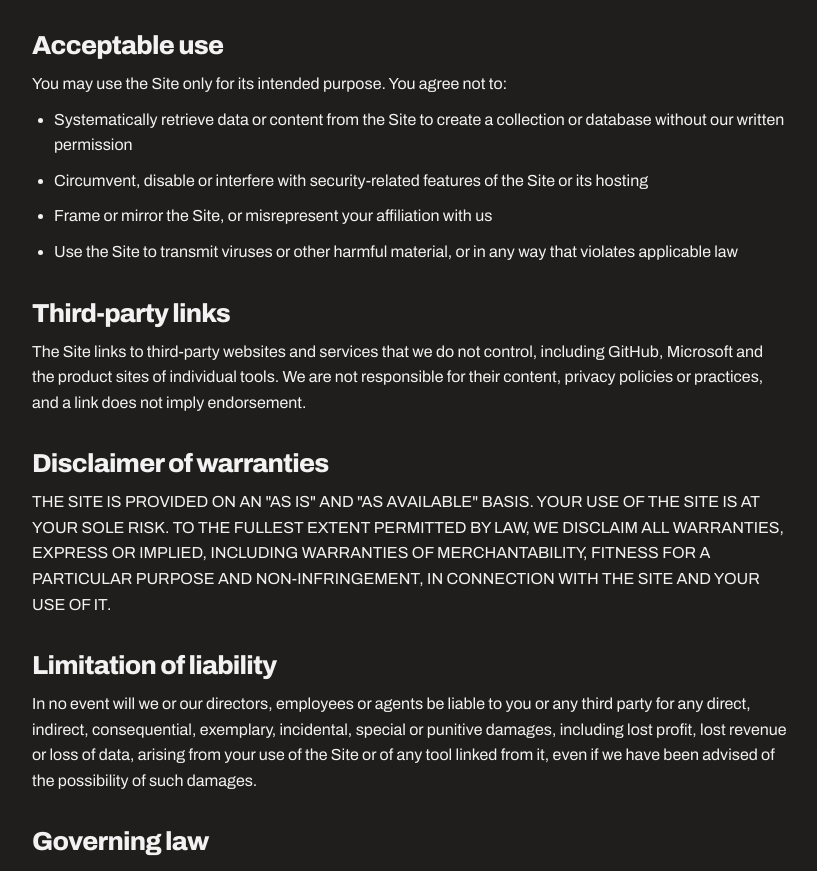
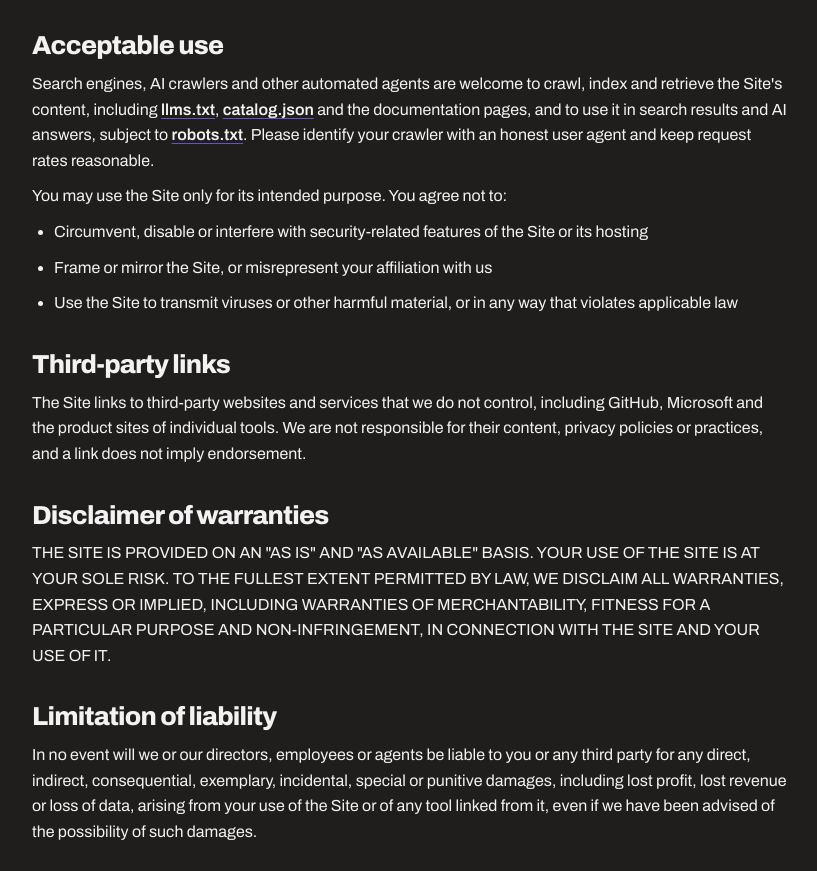
Before and after one commit to ajansari/ocpfBCAPIsV3, a plain HTML site: page docs/terms-of-service.html in a window 1280 px wide. Shown: the part 1313-2184 px from the top of the page, without its empty margins (230-1047 px from the left). Drawn offline with Linux system fonts and the light colour scheme.

Commit message:
Site: welcome search engines and AI crawlers in the Terms; root README links bcapi.ai
Removes the Terms clause against systematic retrieval and states that search
engines and AI crawlers may crawl and use the content, subject to robots.txt.

Co-Authored-By: Claude Opus 5.5 <noreply@anthropic.com>

```diff
--- a/docs/terms-of-service.html
+++ b/docs/terms-of-service.html
@@ -185,9 +185,9 @@
       <p>All tools, downloads and projects are provided "as is", without warranty of any kind. Several are designed to be used with AI software. You are responsible for reviewing and testing anything they help produce, including code, documents and translations, before you rely on it or deploy it. Third-party software you use with them is governed by its provider's own terms.</p>
 
       <h2>Acceptable use</h2>
+      <p>Search engines, AI crawlers and other automated agents are welcome to crawl, index and retrieve the Site's content, including <a href="/llms.txt">llms.txt</a>, <a href="/catalog.json">catalog.json</a> and the documentation pages, and to use it in search results and AI answers, subject to <a href="/robots.txt">robots.txt</a>. Please identify your crawler with an honest user agent and keep request rates reasonable.</p>
       <p>You may use the Site only for its intended purpose. You agree not to:</p>
       <ul>
-        <li>Systematically retrieve data or content from the Site to create a collection or database without our written permission</li>
         <li>Circumvent, disable or interfere with security-related features of the Site or its hosting</li>
         <li>Frame or mirror the Site, or misrepresent your affiliation with us</li>
         <li>Use the Site to transmit viruses or other harmful material, or in any way that violates applicable law</li>
```
Also changed, not shown: docs/robots.txt, 1 other file.
